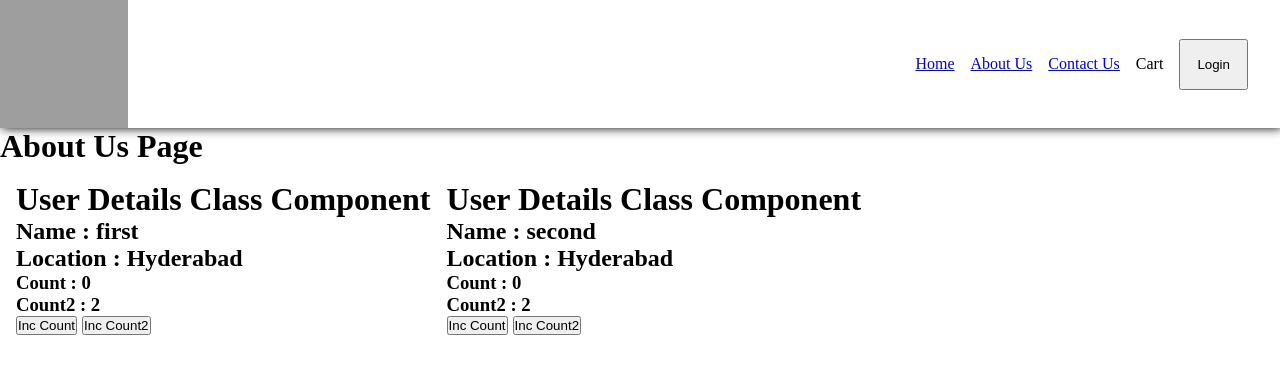
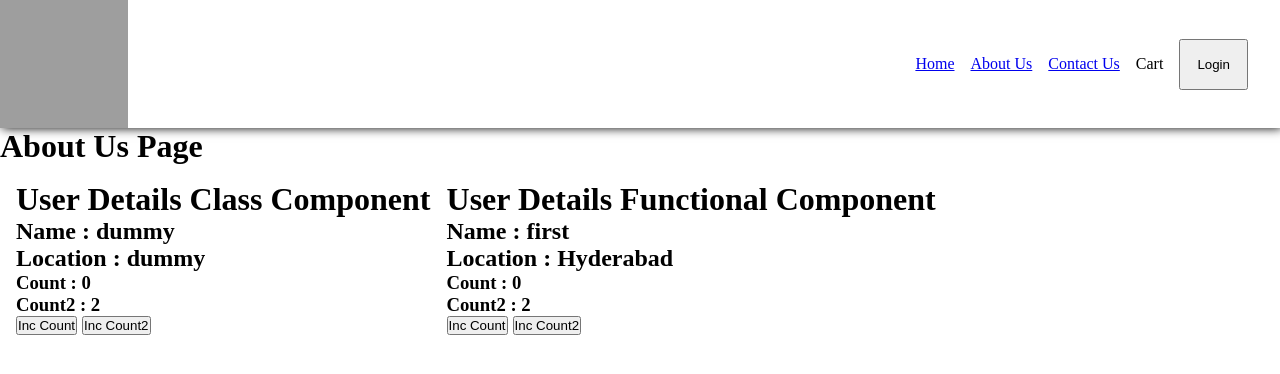
Before and after one commit to deepakjoshi-dj/react-project-first, a React (Vite) app: page /about in a window 1280 px wide. Shown: the top 374 px of the page. Built offline with nearby package versions, Linux system fonts and the light colour scheme; grey boxes are pictures that could not be loaded.

Commit message:
life cycle of component

```diff
--- a/src/components/About.jsx
+++ b/src/components/About.jsx
@@ -5,7 +5,7 @@ import React from "react";
 class About extends React.Component {
   constructor(props) {
     super(props);
-    console.log("parent constructor runs.");
+    // console.log("parent constructor runs.");
   }
   /**
    * parent constructor runs
@@ -21,17 +21,17 @@ class About extends React.Component {
    * parent component did mount.
    *
    */
-  componentDidMount() {
-    console.log("parent component did mount");
-  }
+  // componentDidMount() {
+  //   console.log("parent component did mount");
+  // }
   render() {
-    console.log("parent render method runs.");
+    // console.log("parent render method runs.");
     return (
       <div>
         <h1>About Us Page</h1>
         <div style={{ display: "flex", padding: "1rem", gap: "1rem" }}>
           <UserClass name="first" location="Hyderabad" />
-          <UserClass name="second" location="Hyderabad" />
+          <UserFunctional name="first" location="Hyderabad" />
         </div>
       </div>
     );
--- a/src/components/UserClass.jsx
+++ b/src/components/UserClass.jsx
@@ -6,17 +6,43 @@ class UserClass extends React.Component {
     this.state = {
       count: 0,
       count2: 2,
+      name: "dummy",
+      location: "dummy",
     };
     console.log(`${props?.name} children constructor runs`);
   }
+  // async componentDidMount() {
+  //   debugger;
+  //   console.log(`${this?.props?.name} children component did mount.`);
+  //   const response = await fetch("https://api.github.com/users/deepakjoshi-dj");
+  //   const json = await response.json();
+  //   console.log(json);
+  //   this.setState({
+  //     name: json?.login,
+  //     location: "Hyderabad",
+  //   });
+  // }
   componentDidMount() {
-    debugger;
-    console.log(`${this?.props?.name} children component did mount.`);
+    console.log("component did mount");
   }
+
+  componentDidUpdate(prevProps, prevState) {
+    if (this.state.count !== prevState?.count) {
+      console.log("component did update");
+    }
+    if (this.state.count2 !== prevState?.count2) {
+      console.log("component did mount count2");
+    }
+  }
+
+  componentWillUnmount() {
+    console.log("component will unmount");
+  }
+
   render() {
-    const { name, location } = this?.props;
-    const { count, count2 } = this?.state;
-    console.log(`${name} children render method runs`);
+    // const { name, location } = this?.props;
+    const { count, count2, name, location } = this?.state;
+    // console.log(`${name} children render method runs`);
     return (
       <div>
         <h1>User Details Class Component</h1>
--- a/src/components/UserFunctional.jsx
+++ b/src/components/UserFunctional.jsx
@@ -1,9 +1,20 @@
-import React, { useState } from "react";
+import React, { useEffect, useState } from "react";
 
 const UserFunctional = (props) => {
   const [count, setCount] = useState(0);
   const [count2, setCount2] = useState(2);
   const { name, location } = props;
+
+  useEffect(() => {
+    console.log("useEffect called");
+    return () => {
+      console.log("function component unmount");
+    };
+  }, [count]);
+
+  useEffect(() => {
+    console.log("sdfsdfh");
+  }, [count2]);
 
   return (
     <div>
```
